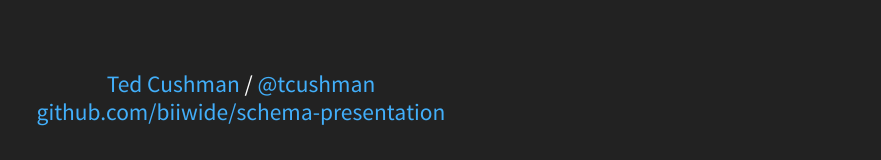
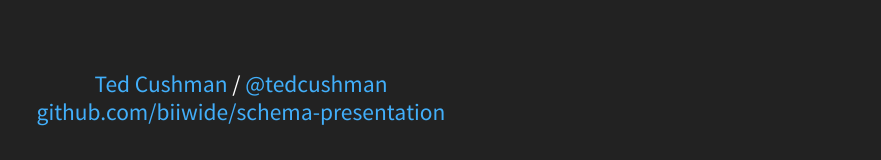
Before and after one commit to biiwide/schema-presentation, a website: page presentation/index.html in a window 1280 px wide. Shown: the part 375-535 px from the top of the page, without its empty margins (399-1280 px from the left). Drawn offline with Linux system fonts and the light colour scheme.

Commit message:
Fixing twitter handle in presentation material

```diff
--- a/presentation/index.html
+++ b/presentation/index.html
@@ -44,7 +44,7 @@
 					<h1>Schema!</h1>
 					<br/>
 					<p><small>
-						<a href="mailto:tcushman@gmail.com">Ted Cushman</a> / <a href="http://twitter.com/tcushman">@tcushman</a>
+						<a href="mailto:tcushman@gmail.com">Ted Cushman</a> / <a href="http://twitter.com/tedcushman">@tedcushman</a>
 						<br/>
 						<a href="https://github.com/biiwide/schema-presentation">github.com/biiwide/schema-presentation</a>
 					</small></p>
```
